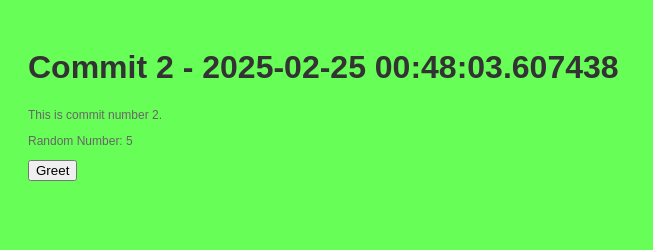
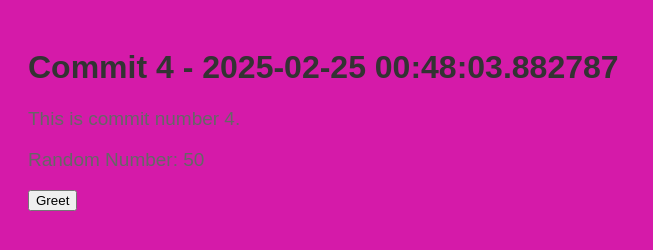
Before and after one commit to stiffs95/myrep-repo-20250225004800, a plain HTML site: page index.html in a window 1280 px wide. Shown: the whole page, without its empty margins (0-653 px from the left). Drawn offline with Linux system fonts and the light colour scheme.

Commit message:
📝 Commit 4 with HTML, CSS, and JS

```diff
--- a/index.html
+++ b/index.html
@@ -2,13 +2,13 @@
     <!DOCTYPE html>
     <html>
     <head>
-        <title>Commit 2 - 2025-02-25 00:48:03.607438</title>
+        <title>Commit 4 - 2025-02-25 00:48:03.882787</title>
         <link rel="stylesheet" href="style.css">
     </head>
     <body>
-        <h1>Commit 2 - 2025-02-25 00:48:03.607438</h1>
-        <p>This is commit number 2.</p>
-        <p>Random Number: 5</p>
+        <h1>Commit 4 - 2025-02-25 00:48:03.882787</h1>
+        <p>This is commit number 4.</p>
+        <p>Random Number: 50</p>
         <button onclick="greet()">Greet</button>
         <script src="script.js"></script>
     </body>
--- a/script.js
+++ b/script.js
@@ -2,4 +2,4 @@
     function greet() {
         alert('Hello from commit ' + commitNumber + '!');
     }
-    var commitNumber = 2;
+    var commitNumber = 4;
--- a/style.css
+++ b/style.css
@@ -1,7 +1,7 @@
 
     body {
         font-family: Arial, sans-serif;
-        background-color: #68fe58;
+        background-color: #d51aa9;
         padding: 20px;
     }
     h1 {
@@ -9,5 +9,5 @@
     }
     p {
         color: #666;
-        font-size: 12px;
+        font-size: 19px;
     }
```
